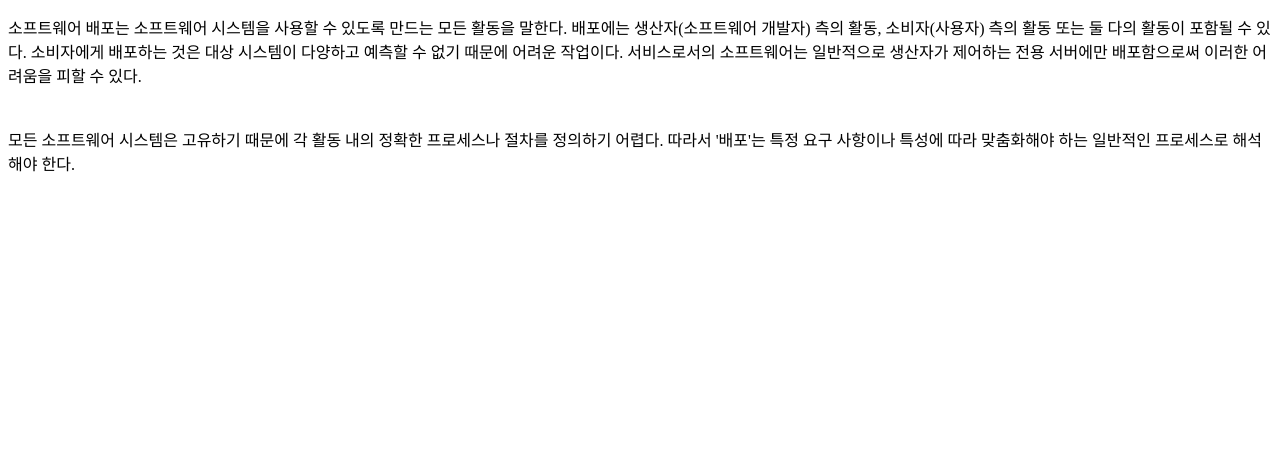
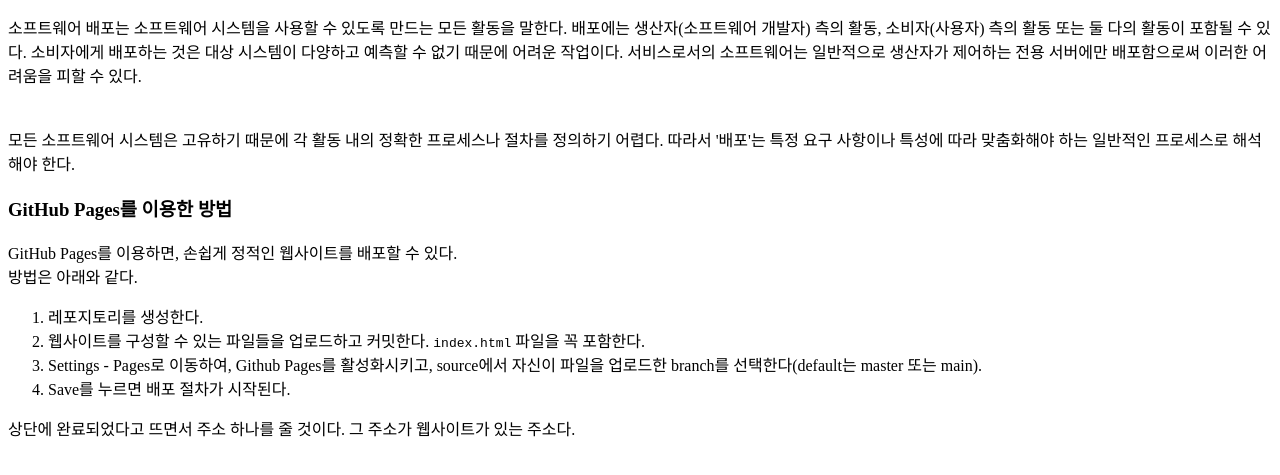
Before and after one commit to ScopeHyena/HTML-STUDY, a plain HTML site: page deploy_doc.html in a window 1280 px wide. Shown: the part 249-724 px from the top of the page. Drawn offline with Linux system fonts and the light colour scheme.

Commit message:
Deploy page update

```diff
--- a/deploy_doc.html
+++ b/deploy_doc.html
@@ -24,5 +24,20 @@
     <p style="margin-top: 40px;">
         모든 소프트웨어 시스템은 고유하기 때문에 각 활동 내의 정확한 프로세스나 절차를 정의하기 어렵다. 따라서 '배포'는 특정 요구 사항이나 특성에 따라 맞춤화해야 하는 일반적인 프로세스로 해석해야 한다.
     </p>
+
+    <h3>GitHub Pages를 이용한 방법</h3>
+    <p>
+        GitHub Pages를 이용하면, 손쉽게 정적인 웹사이트를 배포할 수 있다. <br>
+        방법은 아래와 같다.
+        <ol>
+            <li>레포지토리를 생성한다.</li>
+            <li>웹사이트를 구성할 수 있는 파일들을 업로드하고 커밋한다. <code>index.html</code> 파일을 꼭 포함한다.</li>
+            <li>Settings - Pages로 이동하여, Github Pages를 활성화시키고, source에서 자신이 파일을 업로드한 branch를 선택한다(default는 master 또는 main).</li>
+            <li>Save를 누르면 배포 절차가 시작된다.</li>
+        </ol>
+    </p>
+    <p>
+        상단에 완료되었다고 뜨면서 주소 하나를 줄 것이다. 그 주소가 웹사이트가 있는 주소다.
+    </p>
 </body>
 </html>
```
